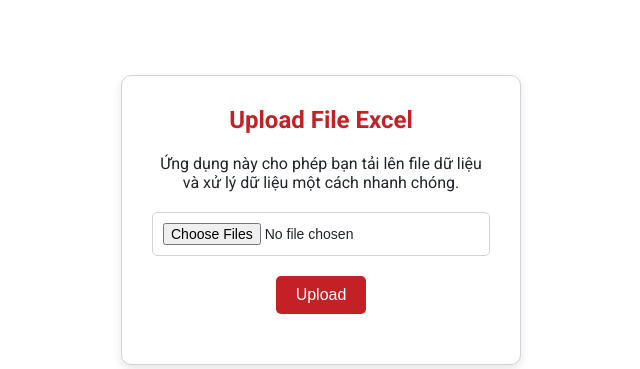
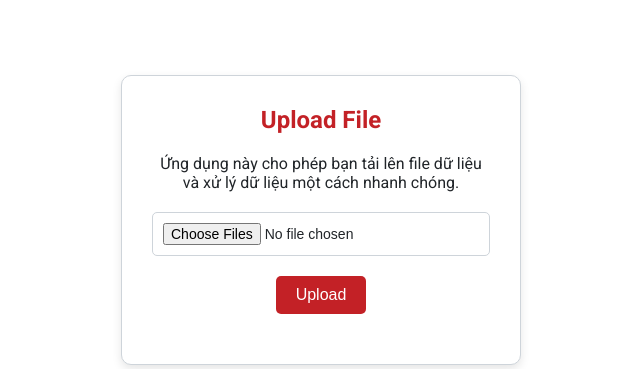
Before and after one commit to Nghiacan1412/FileData, a Flask app: page / in a window 1280 px wide. Shown: the part 202-571 px from the top of the page, without its empty margins (319-959 px from the left). Run offline with Flask 3, Linux system fonts and the light colour scheme.

Commit message:
Update index.html and other changes

```diff
--- a/templates/index.html
+++ b/templates/index.html
@@ -3,7 +3,7 @@
   <head>
     <meta charset="UTF-8" />
     <meta name="viewport" content="width=device-width, initial-scale=1.0" />
-    <title>Upload File Excel</title>
+    <title>Xử lý file</title>
     <link
       href="https://fonts.googleapis.com/css2?family=Roboto:wght@400;500;700&display=swap"
       rel="stylesheet"
@@ -249,7 +249,7 @@
 
     <!-- Nội dung chính -->
     <div class="container">
-      <h1>Upload File Excel</h1>
+      <h1>Upload File</h1>
       <p class="description">
         Ứng dụng này cho phép bạn tải lên file dữ liệu và xử lý dữ liệu một cách
         nhanh chóng.
```
Also changed, not shown: 1 other file.
